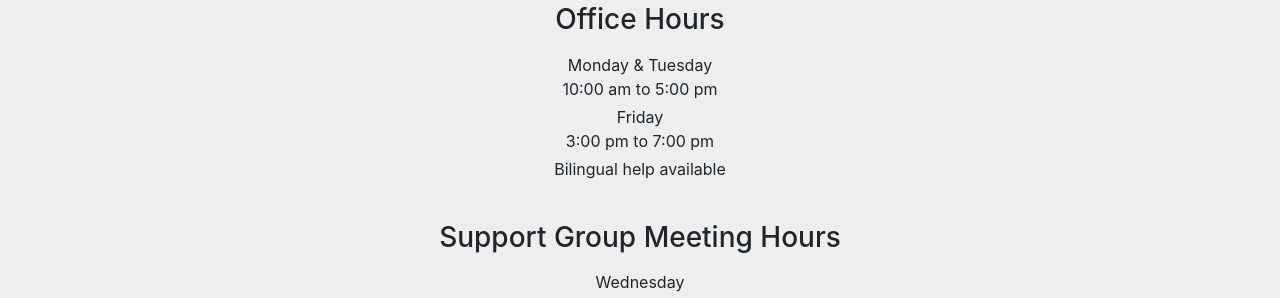
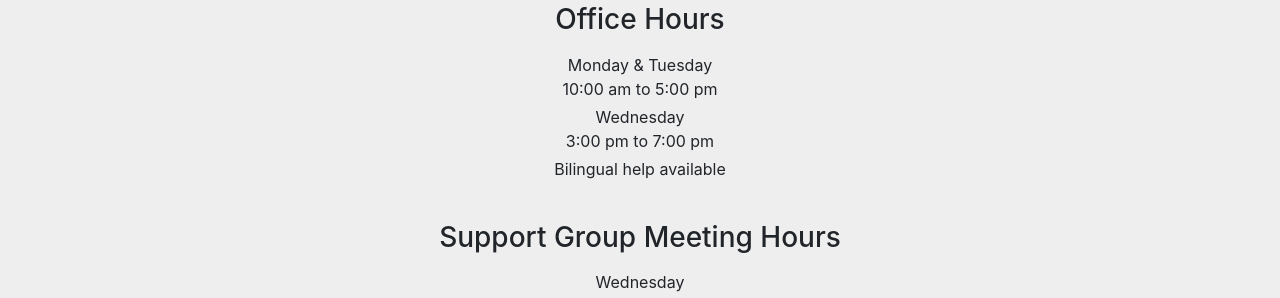
Before and after one commit to nwa-second-stage-transition/nwa-second-stage-transition.github.io, a Jekyll site: the page connect.html, which Jekyll copies as it is, in a window 1280 px wide and 900 px high. Shown: the part 164-462 px from the top of the window. Built offline with Jekyll 4.4.1, drawn with Linux system fonts in a browser that asks for light colours; nearby versions of some CDN libraries.

Commit message:
Changed Friday to Wednesday

```diff
--- a/connect.html
+++ b/connect.html
@@ -103,7 +103,7 @@
             10:00 am to 5:00 pm<br />
           </div>
           <div class="pb-1">
-            Friday<br />
+            Wednesday<br />
             3:00 pm to 7:00 pm<br />
           </div>
           Bilingual help available
@@ -159,7 +159,7 @@
     10:00 am to 5:00 pm<br>
   </div>
   <div class="pb-1">
-    Friday<br>
+    Wednesday<br>
     3:00 pm to 7:00 pm<br>
   </div>
   Bilingual help available
```
